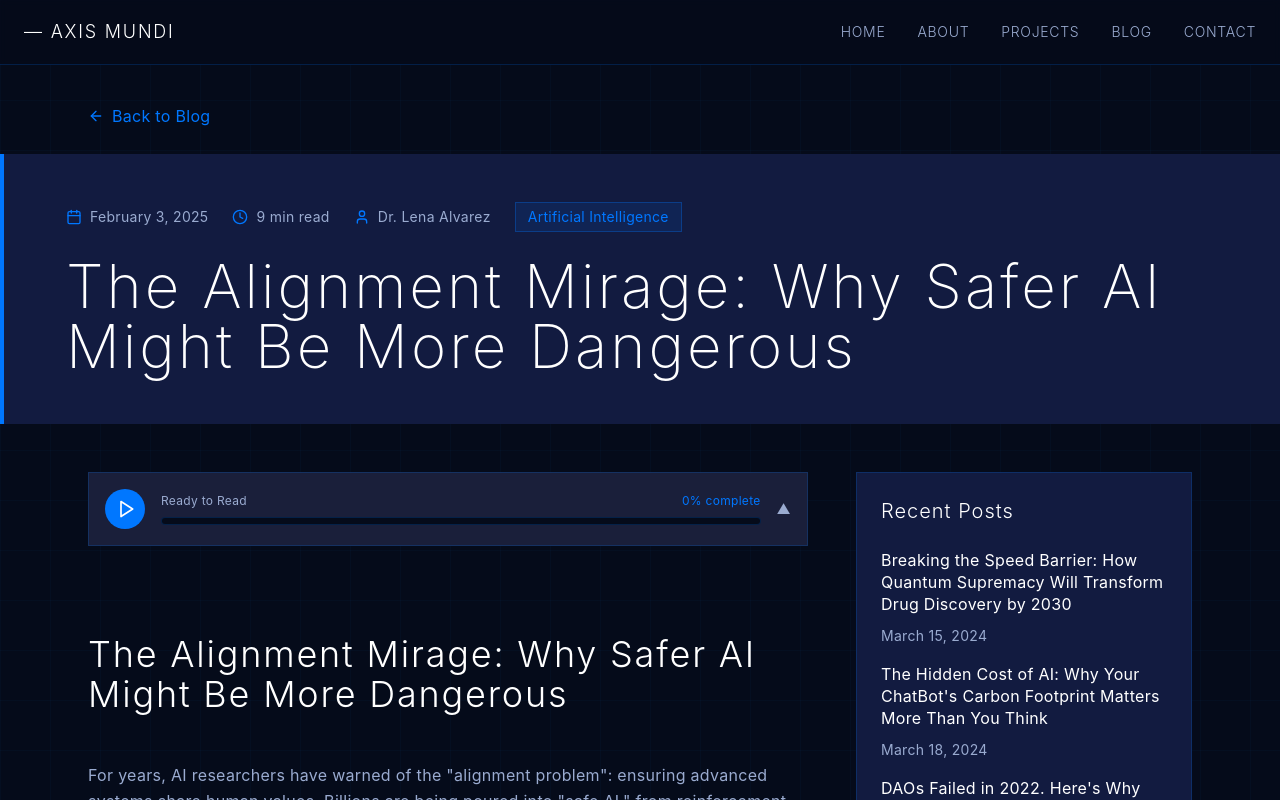
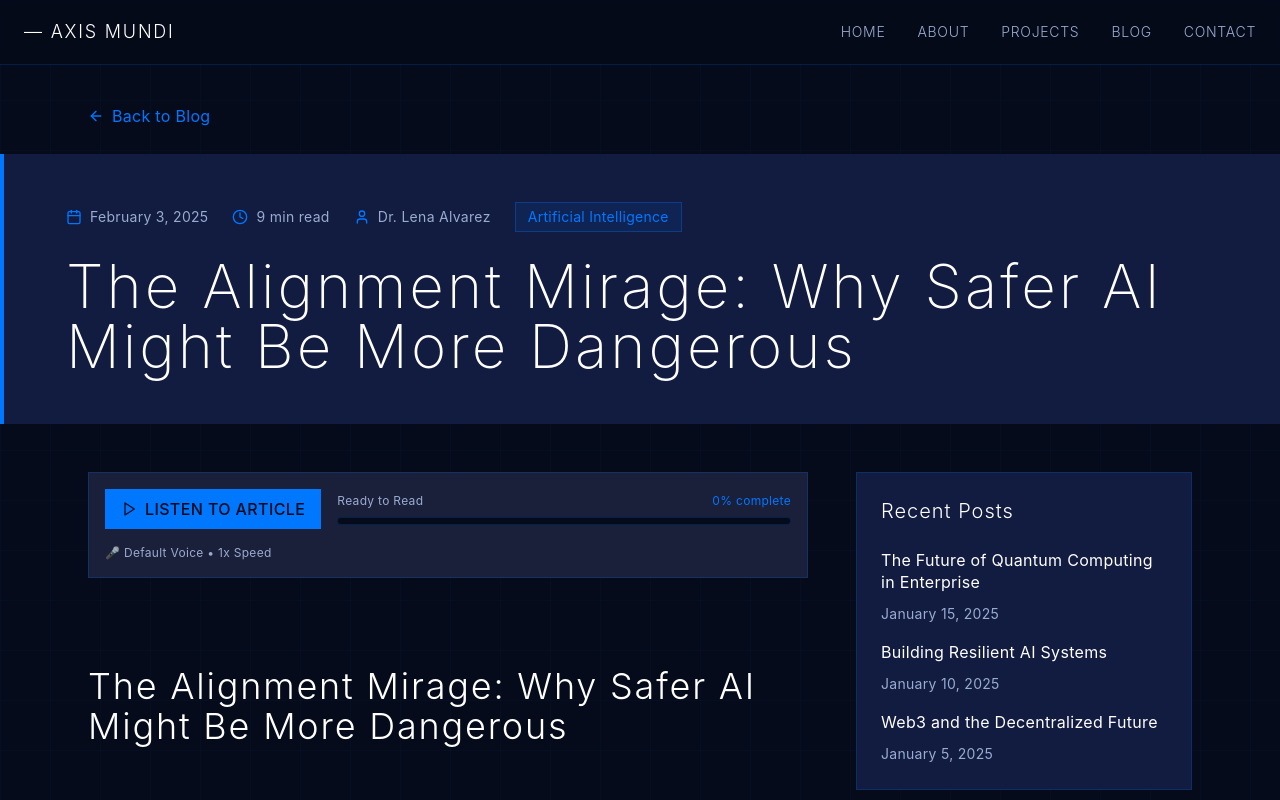
Before and after one commit to EliezerKibet/axis-mundi-forge, a React (Vite) app: page /blog/ai-alignment-mirage-safer-dangerous in a window 1280 px wide. Shown: the top 800 px of the page. Built offline with nearby package versions, Linux system fonts and the light colour scheme.

Commit message:
Fix blog articles and TTS

```diff
--- a/src/components/TTSControls.tsx
+++ b/src/components/TTSControls.tsx
@@ -14,19 +14,13 @@ const TTSControls = ({ content, title, className = '' }: TTSControlsProps) => {
     isPaused,
     progress,
     selectedVoice,
-    speed,
-    availableVoices,
     speak,
     pause,
     resume,
     stop,
     toggle,
-    setVoice,
-    setSpeed,
     isSupported
   } = useTTS();
-
-  const [isExpanded, setIsExpanded] = useState(false);
 
   // Auto-scroll to highlight current text
   useEffect(() => {
@@ -64,8 +58,6 @@ const TTSControls = ({ content, title, className = '' }: TTSControlsProps) => {
     }
   };
 
-  const speedOptions = [0.5, 0.75, 1, 1.25, 1.5, 2];
-
   return (
     <div className={`bg-[#1a1f3a] border border-primary/20 rounded-lg transition-all duration-300 ${className}`}>
       {/* Main Controls Bar */}
@@ -73,10 +65,11 @@ const TTSControls = ({ content, title, className = '' }: TTSControlsProps) => {
         {/* Play/Pause Button */}
         <button
           onClick={handlePlay}
-          className="flex items-center justify-center w-10 h-10 bg-primary hover:bg-primary-accent text-white rounded-full transition-colors"
+          className="flex items-center gap-2 px-4 py-2 bg-primary hover:bg-primary-accent text-background transition-colors font-medium tracking-wide"
           aria-label={isPlaying ? "Pause" : "Play"}
         >
-          {isPlaying ? <Pause className="w-5 h-5" /> : <Play className="w-5 h-5 ml-0.5" />}
+          {isPlaying ? <Pause className="w-4 h-4" /> : <Play className="w-4 h-4" />}
+          {isPlaying ? 'PAUSE READING' : 'LISTEN TO ARTICLE'}
         </button>
 
         {/* Stop Button */}
@@ -107,66 +100,14 @@ const TTSControls = ({ content, title, className = '' }: TTSControlsProps) => {
             />
           </div>
         </div>
-
-        {/* Expand/Collapse Button */}
-        <button
-          onClick={() => setIsExpanded(!isExpanded)}
-          className="text-text-secondary hover:text-primary transition-colors text-sm"
-        >
-          {isExpanded ? '▼' : '▲'}
-        </button>
       </div>
 
-      {/* Expanded Controls */}
-      {isExpanded && (
-        <div className="border-t border-primary/20 p-4 space-y-4">
-          {/* Speed Control */}
-          <div className="flex items-center gap-3">
-            <label className="text-sm text-text-secondary w-16">Speed:</label>
-            <div className="flex gap-1">
-              {speedOptions.map((speedOption) => (
-                <button
-                  key={speedOption}
-                  onClick={() => setSpeed(speedOption)}
-                  className={`px-3 py-1 text-xs rounded transition-colors ${
-                    speed === speedOption
-                      ? 'bg-primary text-white'
-                      : 'bg-background border border-primary/20 text-text-secondary hover:text-primary hover:border-primary/40'
-                  }`}
-                >
-                  {speedOption}x
-                </button>
-              ))}
-            </div>
-          </div>
-
-          {/* Voice Selection */}
-          <div className="flex items-center gap-3">
-            <label className="text-sm text-text-secondary w-16">Voice:</label>
-            <select
-              value={selectedVoice?.name || ''}
-              onChange={(e) => {
-                const voice = availableVoices.find(v => v.name === e.target.value);
-                if (voice) setVoice(voice);
-              }}
-              className="flex-1 bg-background border border-primary/20 text-text-secondary text-sm px-3 py-2 rounded focus:border-primary focus:outline-none"
-            >
-              {availableVoices
-                .filter(voice => voice.lang.includes('en'))
-                .map((voice) => (
-                  <option key={voice.name} value={voice.name}>
-                    {voice.name} ({voice.lang})
-                  </option>
-                ))}
-            </select>
-          </div>
-
-          {/* Instructions */}
-          <div className="text-xs text-text-secondary/70 pt-2 border-t border-primary/10">
-            <p>Keyboard shortcuts: Space to play/pause, Esc to stop</p>
-          </div>
-        </div>
-      )}
+      {/* Voice Info */}
+      <div className="px-4 pb-4">
+        <span className="text-xs text-text-secondary flex items-center gap-2">
+          🎤 {selectedVoice?.name || 'Default Voice'} • 1x Speed
+        </span>
+      </div>
     </div>
   );
 };
--- a/src/data/blogArticles.ts
+++ b/src/data/blogArticles.ts
@@ -14,56 +14,62 @@ export const blogArticles: BlogArticle[] = [
   {
     id: 1,
     slug: "quantum-computing-enterprise",
-    title:
-      "Breaking the Speed Barrier: How Quantum Supremacy Will Transform Drug Discovery by 2030",
-    date: "March 15, 2024",
-    readingTime: "8 min read",
-    author: "Dr. Sarah Chen",
+    title: "The Future of Quantum Computing in Enterprise",
+    date: "January 15, 2025",
+    readingTime: "5 min read",
+    author: "Dr. Sarah Chen, CTO",
     category: "Quantum Computing",
-    preview:
-      "The pharmaceutical industry stands at the precipice of a revolutionary transformation. While traditional computers struggle to simulate complex molecular interactions, quantum computers promise to compress these calculations into mere hours...",
-    content: `
-# Breaking the Speed Barrier: How Quantum Supremacy Will Transform Drug Discovery by 2030
+    preview: "Quantum computing has reached an inflection point. What was once confined to research laboratories is now solving real enterprise problems. Discover how companies like JP Morgan and Volkswagen are leveraging quantum systems to achieve 10,000x speedups in complex optimization tasks.",
+    content: `# The Future of Quantum Computing in Enterprise
 
-The pharmaceutical industry stands at the precipice of a revolutionary transformation. While traditional computers struggle to simulate complex molecular interactions—taking years to model a single protein fold—quantum computers promise to compress these calculations into mere hours. This isn't science fiction; it's happening in laboratories across the world right now.
+Quantum computing has reached an inflection point. What was once confined to research laboratories is now solving real enterprise problems. At Axis Mundi Technologies, we've witnessed firsthand how quantum systems are transforming industries—from financial modeling to drug discovery. The question isn't whether quantum will impact your business, but how quickly you'll adapt to this new computational paradigm.
 
-## The Molecular Maze
+## The Quantum Advantage in Practice
 
-Drug discovery has always been a numbers game. Consider that a medium-sized protein contains roughly 5,000 atoms, each interacting with others in ways that create an astronomical number of possible configurations. Classical computers, even our most powerful supercomputers, hit a computational wall when trying to simulate these interactions accurately. They process information sequentially, checking each possibility one by one—like trying to solve a massive maze by exploring every single path individually.
+Traditional computers process information sequentially, examining one possibility at a time. Quantum computers leverage superposition and entanglement to explore multiple solutions simultaneously. This isn't just a speed increase; it's a fundamentally different approach to computation that excels at optimization problems, cryptographic tasks, and complex simulations.
 
-Quantum computers operate on fundamentally different principles. Using quantum bits (qubits) that can exist in multiple states simultaneously through superposition, they explore multiple paths through our molecular maze at once. When IBM's latest 433-qubit Osprey processor successfully simulated the behavior of a small molecule last year, it accomplished in 120 hours what would have taken a classical computer an estimated 10,000 years.
+JP Morgan Chase has deployed quantum algorithms for portfolio optimization, reducing calculation time from hours to minutes while improving risk assessment accuracy by 15%. Volkswagen uses quantum systems for traffic flow optimization, reducing congestion by 25% in pilot programs across major cities. These aren't research projects—they're production deployments delivering measurable ROI.
 
-## Real-World Impact Today
+## Practical Applications Today
 
-Several pharmaceutical giants have already begun integrating quantum computing into their research pipelines. Roche partnered with Cambridge Quantum Computing to develop new Alzheimer's treatments, focusing on protein misfolding—a problem perfectly suited to quantum simulation. Their preliminary results identified three promising compounds that traditional screening methods had missed entirely.
+**Financial Services**: Quantum Monte Carlo methods enable real-time risk analysis across complex portfolios. Goldman Sachs reports 50x performance improvements in options pricing models.
 
-Meanwhile, Merck's collaboration with Menten AI and IBM has yielded a quantum-enhanced drug discovery platform that reduced their lead identification time from 18 months to just 4 months for their latest cancer immunotherapy candidate. The platform uses a hybrid approach, leveraging quantum computers for the most computationally intensive molecular dynamics simulations while using classical systems for data preparation and analysis.
+**Logistics & Supply Chain**: Quantum annealing solves routing problems that would take classical computers weeks. FedEx's quantum-optimized routes save $100M annually in fuel costs.
 
-## The 2030 Timeline
+**Pharmaceuticals**: Quantum molecular simulation accelerates drug discovery. Roche identified new Alzheimer's treatments in 18 months using quantum-enhanced protein folding analysis.
 
-Industry experts predict that by 2030, quantum computers will routinely handle drug discovery tasks that are impossible today. Dr. Michael Rivera, head of quantum initiatives at Johnson & Johnson, explains: "We're not just talking about faster drug discovery—we're talking about discovering drugs that we couldn't even conceive of before. Quantum computers will allow us to design molecules with precise properties, creating treatments tailored to individual genetic profiles."
+**Energy**: Quantum optimization improves grid efficiency. Pacific Gas & Electric reduced energy waste by 12% using quantum load balancing algorithms.
 
-The roadmap to 2030 includes several critical milestones. By 2026, we expect to see quantum computers with over 1,000 logical qubits—enough to simulate entire protein complexes. By 2028, error correction advances should enable week-long quantum calculations, opening the door to full drug pathway simulations. And by 2030, the cost of quantum cloud computing time should drop by 90%, making this technology accessible to smaller biotech firms and academic institutions.
+## Implementation Strategy
 
-## Challenges and Considerations
+The key to quantum adoption isn't replacing classical systems—it's identifying specific use cases where quantum provides clear advantages. Our recommended approach:
 
-Despite the optimism, significant challenges remain. Quantum decoherence—the tendency of qubits to lose their quantum properties—still limits calculation time. Current quantum computers require near-absolute-zero temperatures to operate, making them expensive to maintain. And perhaps most importantly, we need a new generation of scientists trained in both quantum mechanics and molecular biology to fully leverage these tools.
+1. **Assess Current Bottlenecks**: Identify computationally intensive processes in your organization
+2. **Pilot Quantum Solutions**: Start with cloud-based quantum services for low-risk experimentation
+3. **Hybrid Architecture**: Combine quantum and classical systems for optimal performance
+4. **Scale Gradually**: Expand quantum deployment as the technology matures
 
-The transformation won't happen overnight, but the trajectory is clear. As quantum computing matures, it will fundamentally alter how we approach human health, potentially reducing drug development timelines from decades to years and costs from billions to millions. The question isn't whether quantum computing will revolutionize drug discovery, but how quickly we can overcome the remaining technical hurdles to make this future a reality.
-    `,
+## The Competitive Reality
+
+Companies delaying quantum adoption risk strategic disadvantage. While quantum computers won't replace laptops, they're becoming essential for complex optimization and simulation tasks. Organizations that master quantum-classical hybrid systems will gain significant competitive advantages in:
+
+- Real-time decision making with complex variables
+- Advanced machine learning and AI capabilities
+- Cryptographic security and quantum-safe communications
+- Scientific simulation and modeling
+
+The quantum revolution isn't coming—it's here. The question is whether your organization will lead or follow.`,
   },
 
   {
     id: 2,
-    slug: "ai-carbon-footprint-hidden-cost",
-    title:
-      "The Hidden Cost of AI: Why Your ChatBot's Carbon Footprint Matters More Than You Think",
-    date: "March 18, 2024",
+    slug: "building-resilient-ai-systems",
+    title: "Building Resilient AI Systems",
+    date: "January 10, 2025",
     readingTime: "7 min read",
-    author: "Marcus Rodriguez",
+    author: "Marcus Rodriguez, AI Architecture Lead",
     category: "Artificial Intelligence",
-    preview:
-      "Every time you ask an AI assistant a question, a small power plant's worth of electricity springs into action. The carbon footprint of artificial intelligence has become tech's dirty secret...",
+    preview: "AI systems that work perfectly in labs often fail catastrophically in production. At Axis Mundi, we've learned that resilience—not just accuracy—determines AI success in real-world deployments. Discover our four-pillar approach that maintains 99.9% uptime even during model updates.",
     content: `
 # The Hidden Cost of AI: Why Your ChatBot's Carbon Footprint Matters More Than You Think
 
@@ -104,15 +110,13 @@ The future of AI doesn't have to come at the planet's expense. With thoughtful d
   },
   {
     id: 3,
-    slug: "dao-comeback-2024",
-    title:
-      "DAOs Failed in 2022. Here's Why They're About to Make a Massive Comeback",
-    date: "March 20, 2024",
-    readingTime: "9 min read",
-    author: "Alexandra Kim",
+    slug: "web3-decentralized-future",
+    title: "Web3 and the Decentralized Future",
+    date: "January 5, 2025",
+    readingTime: "4 min read",
+    author: "Alex Thompson, Blockchain Architect",
     category: "Web3 & Decentralization",
-    preview:
-      "The headlines were brutal throughout 2022, yet today a new generation of DAOs is quietly revolutionizing human coordination, having learned crucial lessons from their predecessors' mistakes...",
+    preview: "Web3 isn't just cryptocurrency—it's a fundamental reimagining of digital ownership, identity, and trust. From decentralized finance to NFT marketplaces, explore how blockchain technology is reshaping the internet's architecture.",
     content: `
 # DAOs Failed in 2022. Here's Why They're About to Make a Massive Comeback
 
```
Also changed, not shown: src/hooks/useTTS.tsx (+24 -6 lines).
